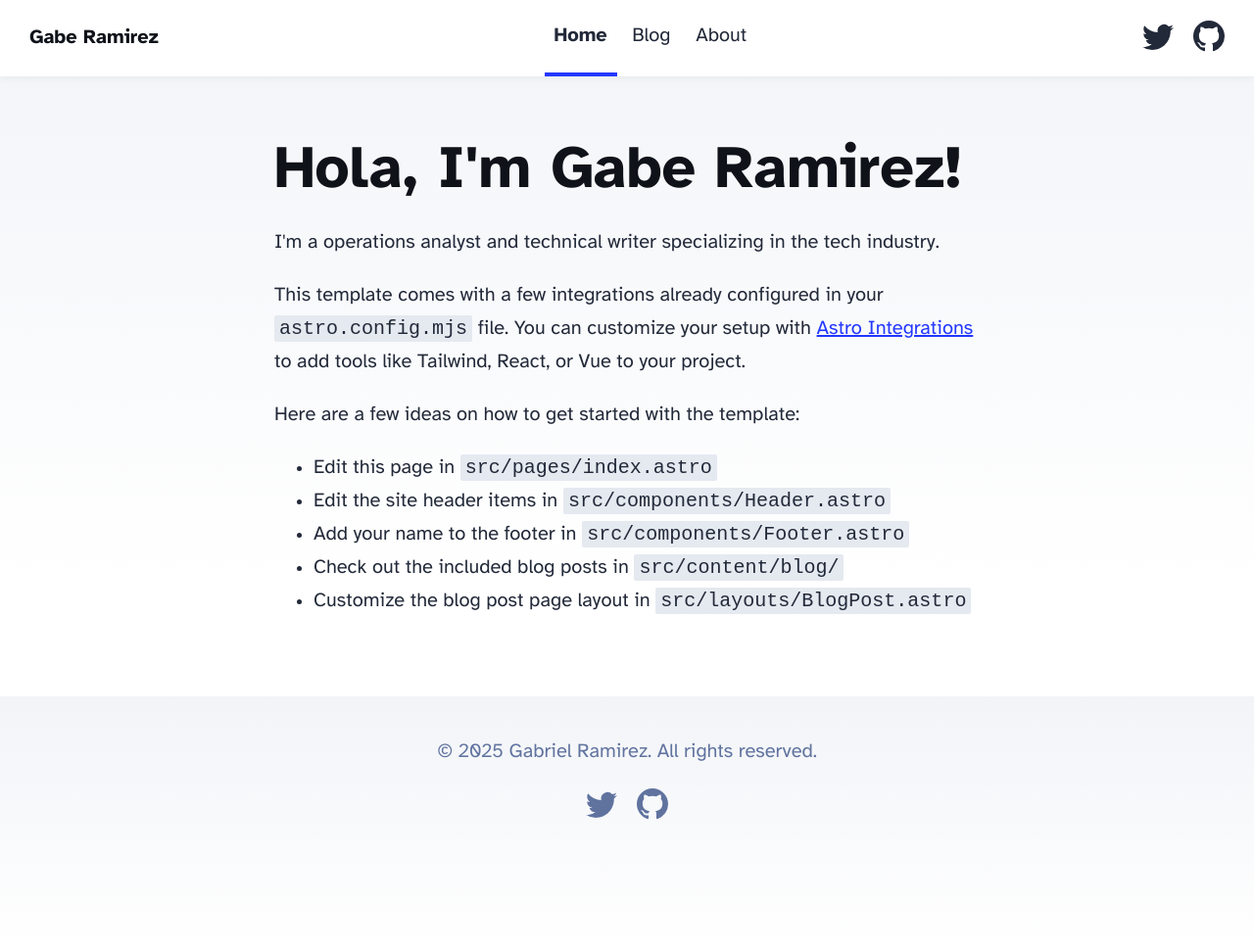
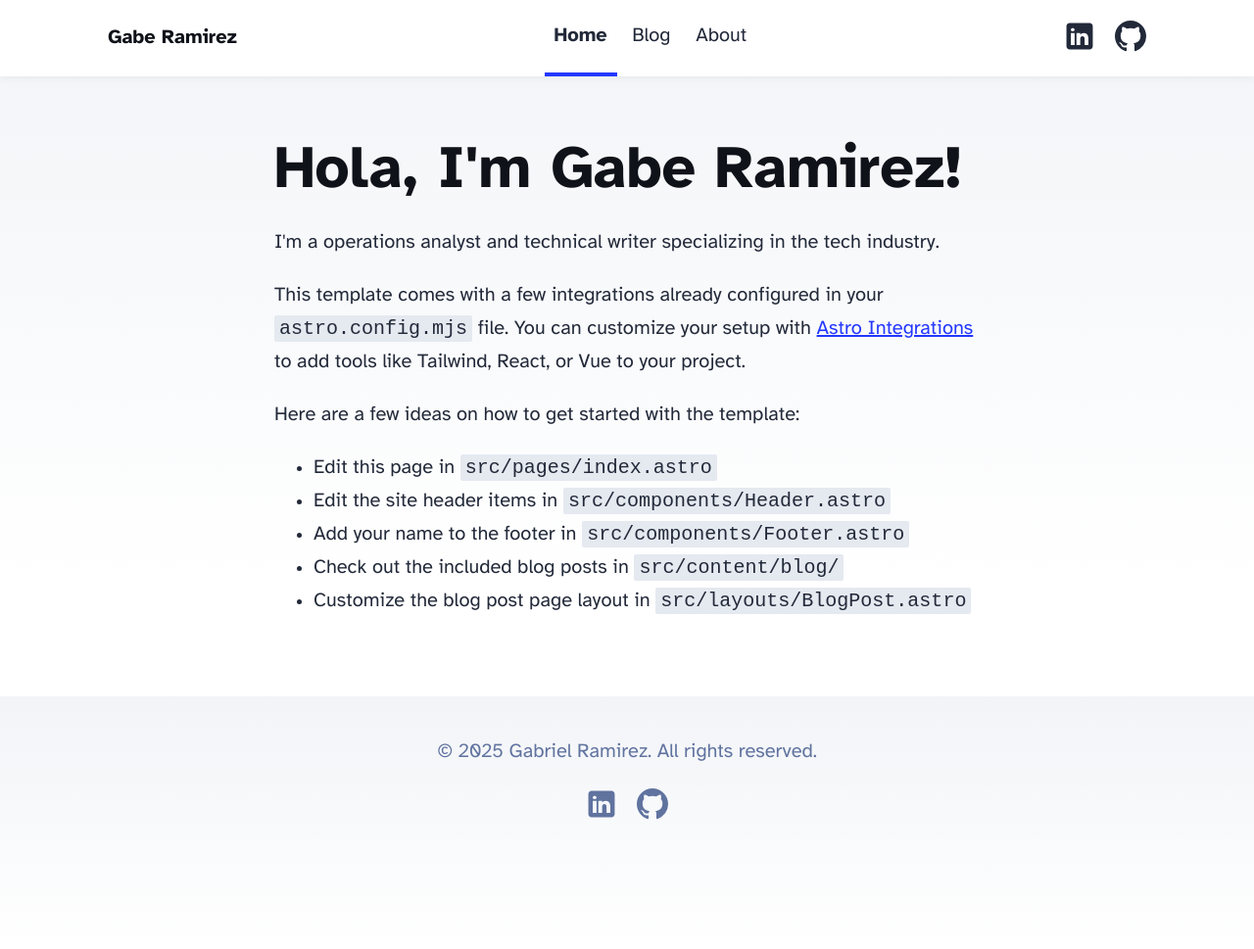
Before and after one commit to genrique98/genrique98.github.io, an Astro site: page / in a window 1280 px wide. Shown: the whole page at 98% size. Built offline with nearby package versions, Linux system fonts and the light colour scheme; Astro itself is replaced by a stand-in of ours.

Commit message:
added linked in icon

```diff
--- a/src/components/Footer.astro
+++ b/src/components/Footer.astro
@@ -21,12 +21,11 @@ const today = new Date();
 		</a> -->
 		<a href="https://twitter.com/astrodotbuild" target="_blank">
 			<span class="sr-only">Follow me on Linkedin</span>
-			<svg viewBox="0 0 16 16" aria-hidden="true" width="32" height="32" astro-icon="social/twitter"
-				><path
+			<svg xmlns="http://www.w3.org/2000/svg"  viewBox="0 0 50 50" width="32px" height="32px">
+				<path
 					fill="currentColor"
-					d="M5.026 15c6.038 0 9.341-5.003 9.341-9.334 0-.14 0-.282-.006-.422A6.685 6.685 0 0 0 16 3.542a6.658 6.658 0 0 1-1.889.518 3.301 3.301 0 0 0 1.447-1.817 6.533 6.533 0 0 1-2.087.793A3.286 3.286 0 0 0 7.875 6.03a9.325 9.325 0 0 1-6.767-3.429 3.289 3.289 0 0 0 1.018 4.382A3.323 3.323 0 0 1 .64 6.575v.045a3.288 3.288 0 0 0 2.632 3.218 3.203 3.203 0 0 1-.865.115 3.23 3.23 0 0 1-.614-.057 3.283 3.283 0 0 0 3.067 2.277A6.588 6.588 0 0 1 .78 13.58a6.32 6.32 0 0 1-.78-.045A9.344 9.344 0 0 0 5.026 15z"
-				></path></svg
-			>
+					d="M41,4H9C6.24,4,4,6.24,4,9v32c0,2.76,2.24,5,5,5h32c2.76,0,5-2.24,5-5V9C46,6.24,43.76,4,41,4z M17,20v19h-6V20H17z M11,14.47c0-1.4,1.2-2.47,3-2.47s2.93,1.07,3,2.47c0,1.4-1.12,2.53-3,2.53C12.2,17,11,15.87,11,14.47z M39,39h-6c0,0,0-9.26,0-10 c0-2-1-4-3.5-4.04h-0.08C27,24.96,26,27.02,26,29c0,0.91,0,10,0,10h-6V20h6v2.56c0,0,1.93-2.56,5.81-2.56 c3.97,0,7.19,2.73,7.19,8.26V39z"/>
+			</svg>
 		</a>
 		<a href="https://github.com/genrique98" target="_blank">
 			<span class="sr-only">Go to Gabe's GitHub</span>
--- a/src/components/Header.astro
+++ b/src/components/Header.astro
@@ -23,12 +23,11 @@ import { SITE_TITLE } from '../consts';
 			</a> -->
 			<a href="https://www.linkedin.com/in/gabrielramirez98/" target="_blank">
 				<span class="sr-only">Follow me on Linkedin</span>
-				<svg viewBox="0 0 16 16" aria-hidden="true" width="32" height="32"
-					><path
+				<svg xmlns="http://www.w3.org/2000/svg"  viewBox="0 0 50 50" width="32px" height="32px">
+					<path
 						fill="currentColor"
-						d="M5.026 15c6.038 0 9.341-5.003 9.341-9.334 0-.14 0-.282-.006-.422A6.685 6.685 0 0 0 16 3.542a6.658 6.658 0 0 1-1.889.518 3.301 3.301 0 0 0 1.447-1.817 6.533 6.533 0 0 1-2.087.793A3.286 3.286 0 0 0 7.875 6.03a9.325 9.325 0 0 1-6.767-3.429 3.289 3.289 0 0 0 1.018 4.382A3.323 3.323 0 0 1 .64 6.575v.045a3.288 3.288 0 0 0 2.632 3.218 3.203 3.203 0 0 1-.865.115 3.23 3.23 0 0 1-.614-.057 3.283 3.283 0 0 0 3.067 2.277A6.588 6.588 0 0 1 .78 13.58a6.32 6.32 0 0 1-.78-.045A9.344 9.344 0 0 0 5.026 15z"
-					></path></svg
-				>
+						d="M41,4H9C6.24,4,4,6.24,4,9v32c0,2.76,2.24,5,5,5h32c2.76,0,5-2.24,5-5V9C46,6.24,43.76,4,41,4z M17,20v19h-6V20H17z M11,14.47c0-1.4,1.2-2.47,3-2.47s2.93,1.07,3,2.47c0,1.4-1.12,2.53-3,2.53C12.2,17,11,15.87,11,14.47z M39,39h-6c0,0,0-9.26,0-10 c0-2-1-4-3.5-4.04h-0.08C27,24.96,26,27.02,26,29c0,0.91,0,10,0,10h-6V20h6v2.56c0,0,1.93-2.56,5.81-2.56 c3.97,0,7.19,2.73,7.19,8.26V39z"/>
+				</svg>
 			</a>
 			<a href="https://github.com/genrique98" target="_blank">
 				<span class="sr-only">Go to Gabe's GitHub</span>
@@ -48,6 +47,9 @@ import { SITE_TITLE } from '../consts';
 		padding: 0 1em;
 		background: white;
 		box-shadow: 0 2px 8px rgba(var(--black), 5%);
+		display: flex;
+		align-items: center;
+		justify-content: center;
 	}
 	h2 {
 		margin: 0;
@@ -59,6 +61,7 @@ import { SITE_TITLE } from '../consts';
 		text-decoration: none;
 	}
 	nav {
+		width: 1080px;
 		display: flex;
 		align-items: center;
 		justify-content: space-between;
```
